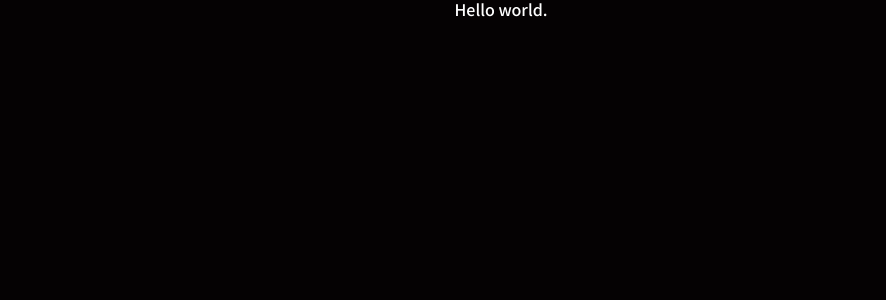
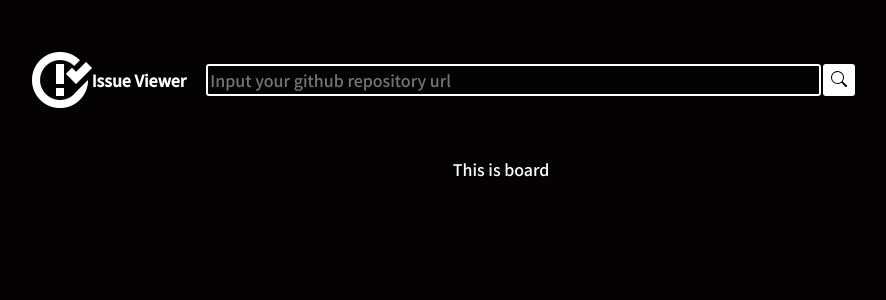
Before and after one commit to okskna/github-issue-viewer, a React app: page / in a window 1280 px wide. Shown: the top 300 px of the page, without its empty margins (139-1025 px from the left). Built offline with nearby package versions, Linux system fonts and the light colour scheme.

Commit message:
feat: implement nav bar

```diff
--- a/package.json
+++ b/package.json
@@ -36,6 +36,7 @@
     "prop-types": "^15.7.2",
     "react": "^17.0.2",
     "react-dom": "^17.0.2",
+    "react-icons": "^4.3.1",
     "react-redux": "^7.2.6",
     "react-router-dom": "^6.0.2",
     "redux": "^4.1.2",
--- a/src/App.jsx
+++ b/src/App.jsx
@@ -1,6 +1,8 @@
 import React from 'react';
 // import { Link } from 'react-router-dom';
 import styled from 'styled-components';
+
+import Nav from './components/Nav';
 
 import { flexCenter } from './common/styles';
 import GlobalStyle from './common/styles/globalStyle';
@@ -9,7 +11,8 @@ const App = () => {
   return (
     <Wrapper>
       <GlobalStyle />
-      <div>Hello world.</div>
+      <Nav />
+      <div>This is board</div>
     </Wrapper>
   );
 };
--- /dev/null
+++ b/src/components/Image.jsx
@@ -0,0 +1,11 @@
+import React from 'react';
+
+const Image = ({ src, alt, width, height }) => {
+  return (
+    <>
+      <img src={src} alt={alt} width={width} height={height} />
+    </>
+  );
+};
+
+export default Image;
--- /dev/null
+++ b/src/components/Input.jsx
@@ -0,0 +1,23 @@
+import styled from 'styled-components';
+
+const Input = styled.input`
+  font-size: 1rem;
+  border-radius: 3px;
+  width: ${({ width }) => width};
+  height: ${({ height }) => height || '2rem'};
+
+  background-color: ${({ theme }) => theme.color.deepblack};
+  color: ${({ theme }) => theme.color.sub};
+  border: 2px solid ${({ theme }) => theme.color.sub};
+`;
+
+Input.defaultProps = {
+  theme: {
+    color: {
+      main: '#376935',
+    },
+  },
+  width: '200px',
+};
+
+export default Input;
--- /dev/null
+++ b/src/components/InputButton.jsx
@@ -0,0 +1,28 @@
+import styled from 'styled-components';
+
+const InputButton = styled.button`
+  font-size: 1rem;
+  border-radius: 3px;
+  margin-left: 2px;
+
+  width: ${({ width }) => width};
+  height: ${({ height }) => height || '2rem'};
+
+  color: ${({ theme }) => theme.color.deepblack};
+  background-color: ${({ theme }) => theme.color.sub};
+  border: 2px solid ${({ theme }) => theme.color.sub};
+
+  &:hover {
+    opacity: 0.8;
+  }
+`;
+
+InputButton.defaultProps = {
+  theme: {
+    color: {
+      main: '#376935',
+    },
+  },
+};
+
+export default InputButton;
--- /dev/null
+++ b/src/components/Logo.jsx
@@ -0,0 +1,15 @@
+import React from 'react';
+import Image from './Image';
+
+import logo from '../assets/logo-white.png';
+
+const Logo = () => {
+  return (
+    <>
+      <Image src={logo} alt='logo' width='64px' height='64px' />
+      <strong>Issue Viewer</strong>
+    </>
+  );
+};
+
+export default Logo;
--- /dev/null
+++ b/src/components/Nav.jsx
@@ -0,0 +1,45 @@
+import React, { useState } from 'react';
+import styled from 'styled-components';
+import { flexCenter } from '../common/styles';
+
+import Logo from './Logo';
+import SearchBox from './SearchBox';
+
+const Nav = () => {
+  const [value, setValue] = useState('');
+
+  const handleSubmit = (e) => {
+    e.preventDefault();
+
+    console.log('submit!', value);
+
+    // TODO: await getRepository();
+  };
+
+  const handleChange = (e) => {
+    setValue(e.target.value);
+  };
+
+  return (
+    <Wrapper>
+      <Logo />
+      <SearchBox
+        value={value}
+        handleSubmit={handleSubmit}
+        handleChange={handleChange}
+        width='60%'
+        inputWidth='80%'
+        buttonWidth='2rem'
+        placeholder='Input your github repository url'
+      />
+    </Wrapper>
+  );
+};
+
+const Wrapper = styled.div`
+  ${flexCenter}
+  width: 100%;
+  height: 20vh;
+`;
+
+export default Nav;
--- /dev/null
+++ b/src/components/SearchBox.jsx
@@ -0,0 +1,58 @@
+import React from 'react';
+import styled from 'styled-components';
+import PropTypes from 'prop-types';
+
+import Input from './Input';
+import InputButton from './InputButton';
+
+import { BsSearch } from 'react-icons/bs';
+
+const SearchBox = ({
+  value,
+  placeholder,
+  handleSubmit,
+  handleChange,
+  width,
+  inputWidth,
+  buttonWidth,
+}) => {
+  return (
+    <Wrapper width={width}>
+      <form onSubmit={handleSubmit}>
+        <label>
+          <Input
+            type='text'
+            value={value}
+            onChange={handleChange}
+            width={inputWidth}
+            placeholder={placeholder}
+          />
+        </label>
+        <InputButton type='submit' width={buttonWidth}>
+          <BsSearch />
+        </InputButton>
+      </form>
+    </Wrapper>
+  );
+};
+
+SearchBox.defaultProps = {
+  placeholder: 'Input your value',
+  handleSubmit: () => {},
+  handleChange: () => {},
+  buttonValue: 'Submit',
+};
+
+SearchBox.propTypes = {
+  value: PropTypes.string.isRequired,
+  placeholder: PropTypes.string,
+  handleSubmit: PropTypes.func,
+  handleChange: PropTypes.func,
+};
+
+const Wrapper = styled.div`
+  width: ${({ width }) => width};
+  margin-left: 20px;
+`;
+
+export default SearchBox;
```
Also changed, not shown: 1 other file (tests, documents, lock files or other folders).
